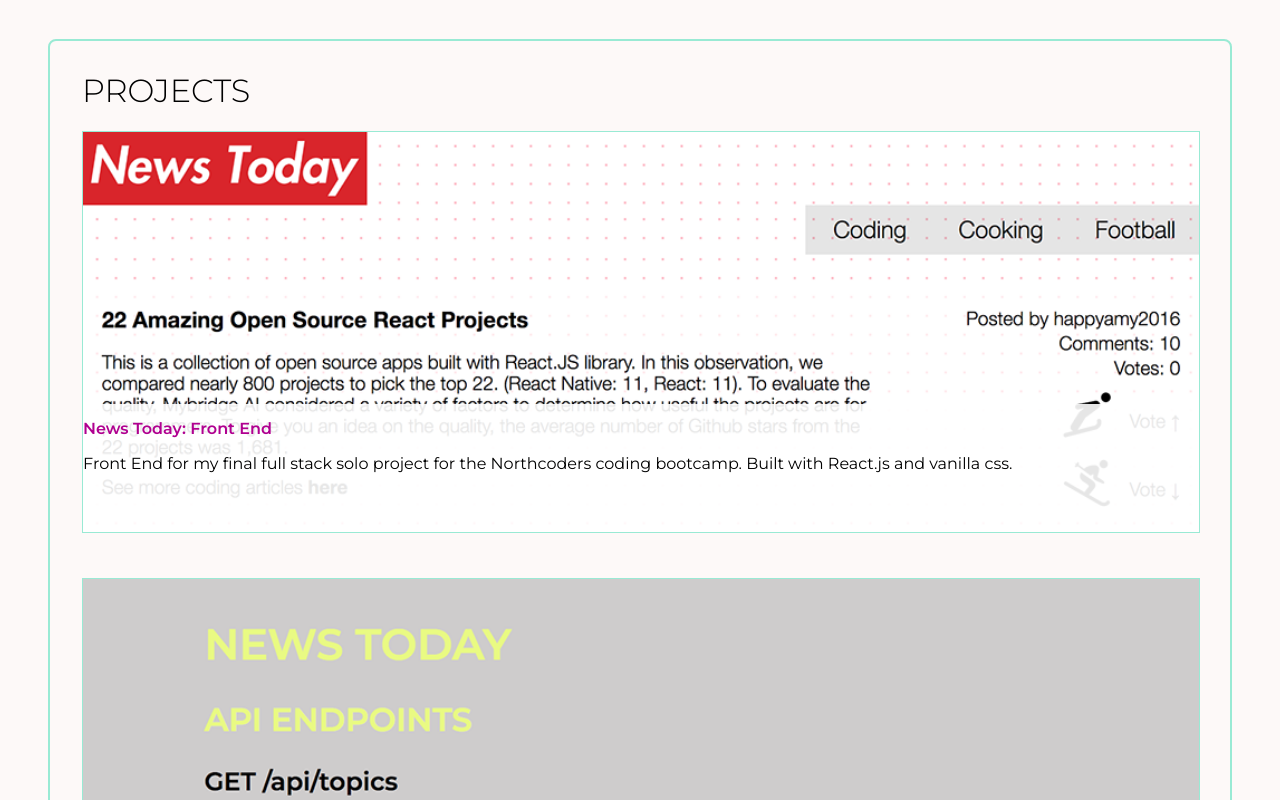
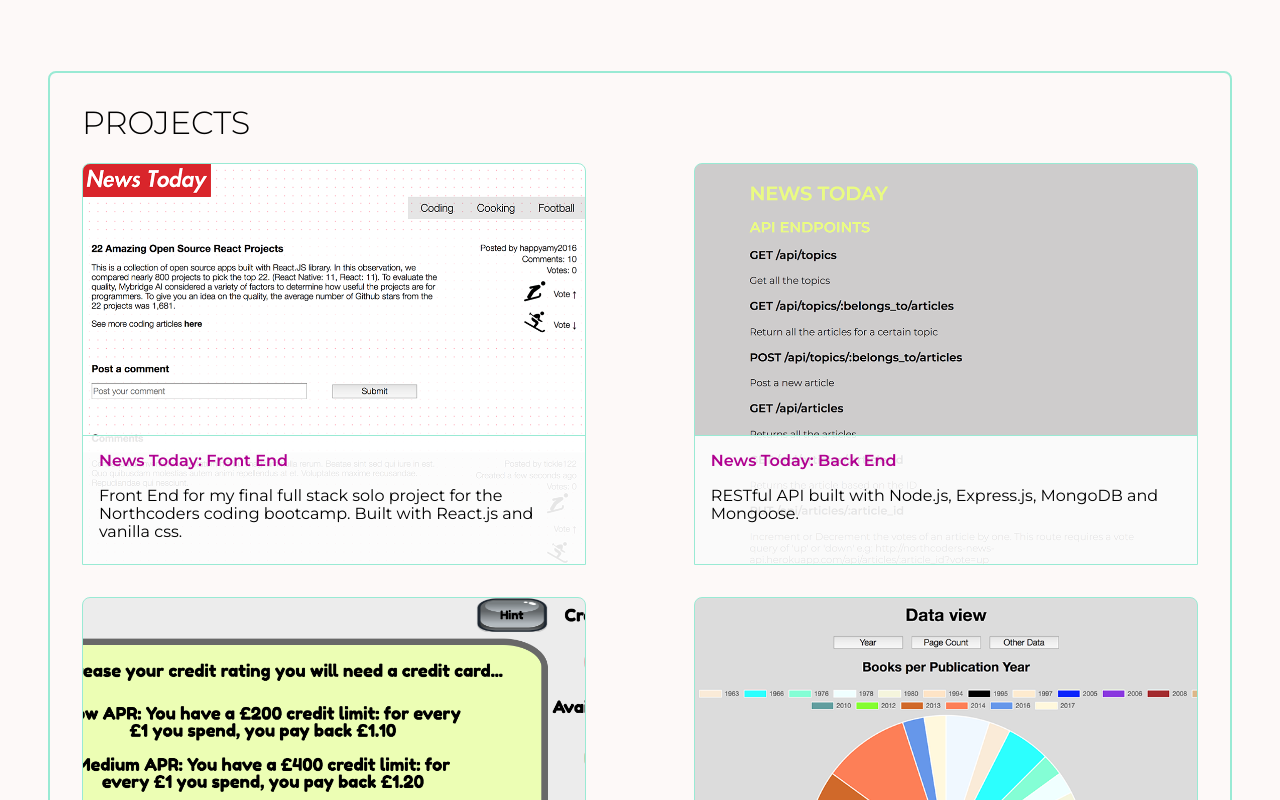
Before and after one commit to bnmrly/bnmrly.github.io, a React (Create React App) app: page / in a window 1280 px wide. Shown: the part 540-1340 px from the top of the page. Built offline with nearby package versions, Linux system fonts and the light colour scheme.

Commit message:
Add mq and tweak layout

```diff
--- a/src/App.js
+++ b/src/App.js
@@ -19,6 +19,13 @@
   margin-left: ${props => props.theme.dimensions.appWrapperMarginX};
   margin-bottom: ${props => props.theme.dimensions.appWrapperMarginY};
   margin-right: ${props => props.theme.dimensions.appWrapperMarginX};
+
+  @media screen and (min-width: ${props => props.theme.layout.largeWidth}) {
+    margin-top: ${props => props.theme.dimensions.appWrapperMarginYLarge};
+    margin-left: ${props => props.theme.dimensions.appWrapperMarginXLarge};
+    margin-bottom: ${props => props.theme.dimensions.appWrapperMarginYLarge};
+    margin-right: ${props => props.theme.dimensions.appWrapperMarginXLarge};
+  }
 `;
 
 // Component
--- a/src/Theme.js
+++ b/src/Theme.js
@@ -11,8 +11,10 @@
   dimensions: {
     iconHeight: '40px',
     letterSpacingOverride: '0.2rem',
-    appWrapperMarginY: '2rem',
-    appWrapperMarginX: '3rem',
+    appWrapperMarginY: '1rem',
+    appWrapperMarginX: '1.5rem',
+    appWrapperMarginYLarge: '2rem',
+    appWrapperMarginXLarge: '3rem',
     headerMarginY: '2rem',
     defaultBorderRadius: '0.5rem',
     defaultSectionPadding: '2rem',
@@ -22,6 +24,12 @@
     buttonBorderRadius: '50px',
     buttonHeight: '2.5rem',
     inspirationContainerMargin: '0.25rem'
+  },
+  layout: {
+    smallWidth: '480px',
+    mediumWidth: '599px',
+    largeWidth: '985px',
+    xLargeWidth: '1180px'
   }
 };
 
--- a/src/components/Header/Header.js
+++ b/src/components/Header/Header.js
@@ -9,6 +9,7 @@
   background-color: ${props => props.theme.backgroundColor};
   display: flex;
   justify-content: space-between;
+  margin-bottom: ${props => props.theme.dimensions.defaultSectionPadding};
 `;
 
 const HeaderAboutMeWrapper = styled.div`
--- a/src/components/Main/Main.js
+++ b/src/components/Main/Main.js
@@ -15,7 +15,11 @@
   border-radius: ${props => props.theme.dimensions.defaultBorderRadius};
   padding: ${props => props.theme.dimensions.defaultSectionPadding};
   margin-bottom: ${props => props.theme.dimensions.defaultSectionMarginY};
+  width: 100%;
+
+  @media screen and (min-width: ${props => props.theme.layout.largeWidth}) {
     width: 40%;
+  }
 
   h1 {
     margin-top: 0;
@@ -27,7 +31,11 @@
   border-radius: ${props => props.theme.dimensions.defaultBorderRadius};
   padding: ${props => props.theme.dimensions.defaultSectionPadding};
   margin-bottom: ${props => props.theme.dimensions.defaultSectionMarginY};
+  width: 100%;
+
+  @media screen and (min-width: ${props => props.theme.layout.largeWidth}) {
     width: 40%;
+  }
 
   h1 {
     margin-top: 0;
@@ -51,23 +59,45 @@
 `;
 
 const ProjectsList = styled.ul`
-  /* display: flex;
+  display: flex;
   flex-wrap: wrap;
-  justify-content: space-between; */
+  justify-content: space-between;
 `;
 
 const ProjectsListItem = styled.li`
   border: 1px solid ${props => props.theme.color.border};
   /* border-radius: ${props => props.theme.dimensions.defaultBorderRadius}; */
+  border-top-left-radius: ${props =>
+    props.theme.dimensions.defaultBorderRadius};
+  border-top-right-radius: ${props =>
+    props.theme.dimensions.defaultBorderRadius};
+ margin-bottom: ${props => props.theme.dimensions.defaultSectionPadding};
+
+  width: 100%;
+
+  @media screen and (min-width: ${props => props.theme.layout.largeWidth}) {
     width: 45%;
+  }
 `;
 
 const ProjectContainer = styled.div`
   background-color: rgba(255, 255, 255, 0.9);
   position: absolute;
-  bottom: 0px;
+  /* bottonm is -1px to achieve border-radius effect */
+  bottom: -1px;
   width: 100%;
-  height: 8em;
+  border-top: 1px solid ${props => props.theme.color.border};
+  border-bottom: 1px solid ${props => props.theme.color.border};
+  height: 13rem;
+
+  @media screen and (min-width: ${props => props.theme.layout.largeWidth}) {
+    height: 8rem;
+  }
+`;
+
+const ProjectDescriptionContainer = styled.div`
+  padding-left: 1rem;
+  padding-right: 1rem;
 `;
 
 // Component
@@ -134,12 +164,11 @@
                   backgroundPosition: `top`,
                   backgroundSize: `cover`,
                   height: `25rem`,
-                  position: `relative`,
-                  marginBottom: `4%`,
-                  width: `100%`
+                  position: `relative`
                 }}
               >
                 <ProjectContainer>
+                  <ProjectDescriptionContainer>
                     <p className="project__description">
                       <a
                         className="project__link"
@@ -153,6 +182,7 @@
                     <p className="project__description--p">
                       {project.description}
                     </p>
+                  </ProjectDescriptionContainer>
                 </ProjectContainer>
               </ProjectsListItem>
             );
```
Lines whose indentation alone changed are shown as unchanged.
